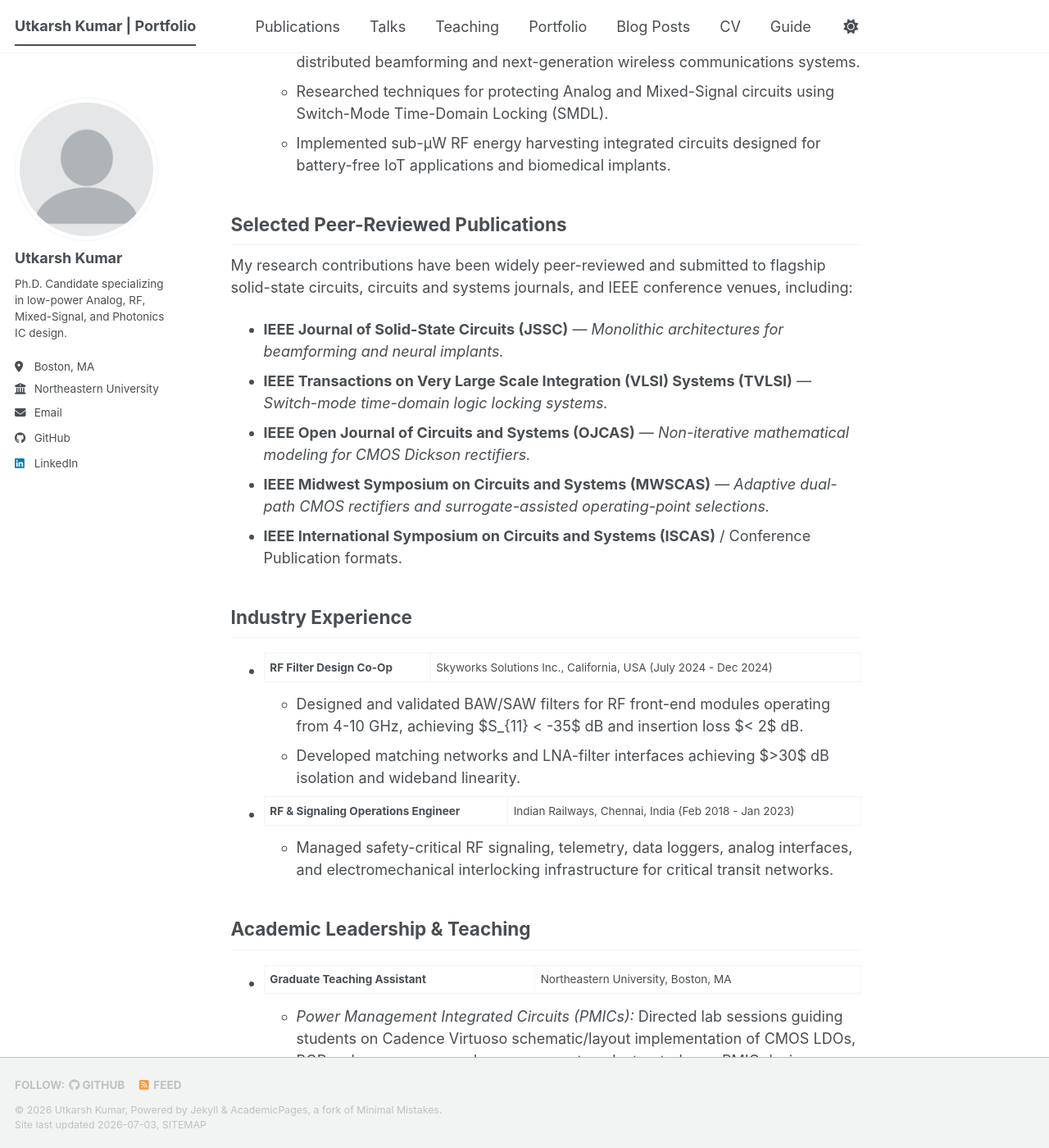
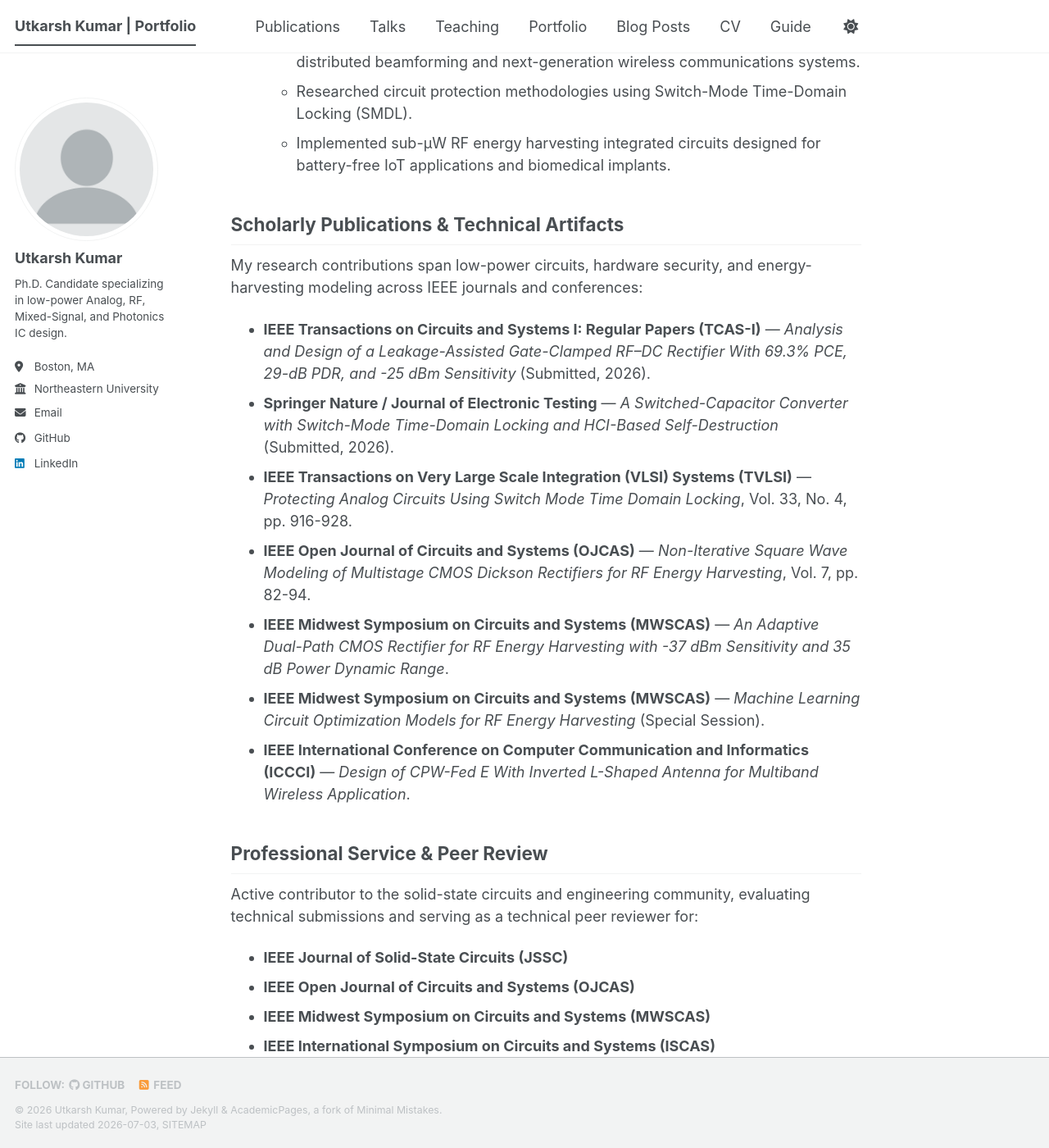
Before and after one commit to Ut1991/Ut1991.github.io, a Jekyll site: the page built from _pages/about.md, in a window 1280 px wide and 1400 px high, scrolled down 1087 px. Shown: the whole window at 82% size. Built offline with Jekyll 4.4.1, drawn with Linux system fonts in a browser that asks for light colours; a style sheet for code colours, icons or effects is not loaded; some of the changed text lies outside the part shown.

Commit message:
Update about.md

```diff
--- a/_pages/about.md
+++ b/_pages/about.md
@@ -18,19 +18,28 @@ I am a Ph.D. Candidate in Electrical and Computer Engineering at Northeastern Un
 
 ## Research & Grant Experience
 * **Graduate Researcher** | Northeastern University, Boston, MA (Jan 2023 - Present)
-  * Actively contributing to hardware security and low-power circuit architectures funded by high-impact **DARPA and NSF Grants**.
+  * Contributing to hardware security and low-power circuit architectures funded by high-impact **DARPA and NSF Grants**.
   * Developed energy-detection-based radio frequency (RF) circuits for ultra-low power operation and enhanced security of IoT devices.
   * Designed an energy-efficient PLL-based frequency synthesizer intended for distributed beamforming and next-generation wireless communications systems.
-  * Researched techniques for protecting Analog and Mixed-Signal circuits using Switch-Mode Time-Domain Locking (SMDL).
+  * Researched circuit protection methodologies using Switch-Mode Time-Domain Locking (SMDL).
   * Implemented sub-µW RF energy harvesting integrated circuits designed for battery-free IoT applications and biomedical implants.
 
-## Selected Peer-Reviewed Publications
-My research contributions have been widely peer-reviewed and submitted to flagship solid-state circuits, circuits and systems journals, and IEEE conference venues, including:
-* **IEEE Journal of Solid-State Circuits (JSSC)** — *Monolithic architectures for beamforming and neural implants.*
-* **IEEE Transactions on Very Large Scale Integration (VLSI) Systems (TVLSI)** — *Switch-mode time-domain logic locking systems.*
-* **IEEE Open Journal of Circuits and Systems (OJCAS)** — *Non-iterative mathematical modeling for CMOS Dickson rectifiers.*
-* **IEEE Midwest Symposium on Circuits and Systems (MWSCAS)** — *Adaptive dual-path CMOS rectifiers and surrogate-assisted operating-point selections.*
-* **IEEE International Symposium on Circuits and Systems (ISCAS)** / Conference Publication formats.
+## Scholarly Publications & Technical Artifacts
+My research contributions span low-power circuits, hardware security, and energy-harvesting modeling across IEEE journals and conferences:
+* **IEEE Transactions on Circuits and Systems I: Regular Papers (TCAS-I)** — *Analysis and Design of a Leakage-Assisted Gate-Clamped RF–DC Rectifier With 69.3% PCE, 29-dB PDR, and -25 dBm Sensitivity* (Submitted, 2026).
+* **Springer Nature / Journal of Electronic Testing** — *A Switched-Capacitor Converter with Switch-Mode Time-Domain Locking and HCI-Based Self-Destruction* (Submitted, 2026).
+* **IEEE Transactions on Very Large Scale Integration (VLSI) Systems (TVLSI)** — *Protecting Analog Circuits Using Switch Mode Time Domain Locking*, Vol. 33, No. 4, pp. 916-928.
+* **IEEE Open Journal of Circuits and Systems (OJCAS)** — *Non-Iterative Square Wave Modeling of Multistage CMOS Dickson Rectifiers for RF Energy Harvesting*, Vol. 7, pp. 82-94.
+* **IEEE Midwest Symposium on Circuits and Systems (MWSCAS)** — *An Adaptive Dual-Path CMOS Rectifier for RF Energy Harvesting with -37 dBm Sensitivity and 35 dB Power Dynamic Range*.
+* **IEEE Midwest Symposium on Circuits and Systems (MWSCAS)** — *Machine Learning Circuit Optimization Models for RF Energy Harvesting* (Special Session).
+* **IEEE International Conference on Computer Communication and Informatics (ICCCI)** — *Design of CPW-Fed E With Inverted L-Shaped Antenna for Multiband Wireless Application*.
+
+## Professional Service & Peer Review
+Active contributor to the solid-state circuits and engineering community, evaluating technical submissions and serving as a technical peer reviewer for:
+* **IEEE Journal of Solid-State Circuits (JSSC)**
+* **IEEE Open Journal of Circuits and Systems (OJCAS)**
+* **IEEE Midwest Symposium on Circuits and Systems (MWSCAS)**
+* **IEEE International Symposium on Circuits and Systems (ISCAS)**
 
 ## Industry Experience
 * **RF Filter Design Co-Op** | Skyworks Solutions Inc., California, USA (July 2024 - Dec 2024)
@@ -41,5 +50,5 @@ My research contributions have been widely peer-reviewed and submitted to flagsh
 
 ## Academic Leadership & Teaching
 * **Graduate Teaching Assistant** | Northeastern University, Boston, MA
-  * *Power Management Integrated Circuits (PMICs):* Directed lab sessions guiding students on Cadence Virtuoso schematic/layout implementation of CMOS LDOs, BGRs, charge pumps, and power converters. Instructed core PMIC design principles (stability, PSRR, transient response).
+  * *Power Management Integrated Circuits (PMICs):* Directed lab sessions guiding students on Cadence Virtuoso schematic/layout implementation of CMOS LDOs, BGRs, charge pumps, and power converters. Instructed core PMIC design principles including stability, PSRR, and transient response.
   * *Circuits and Signals for Biomedical Applications:* Instructed foundational analog building blocks (op-amps, current mirrors, differential pairs, active filters) and supervised layout verification methodologies.
```
